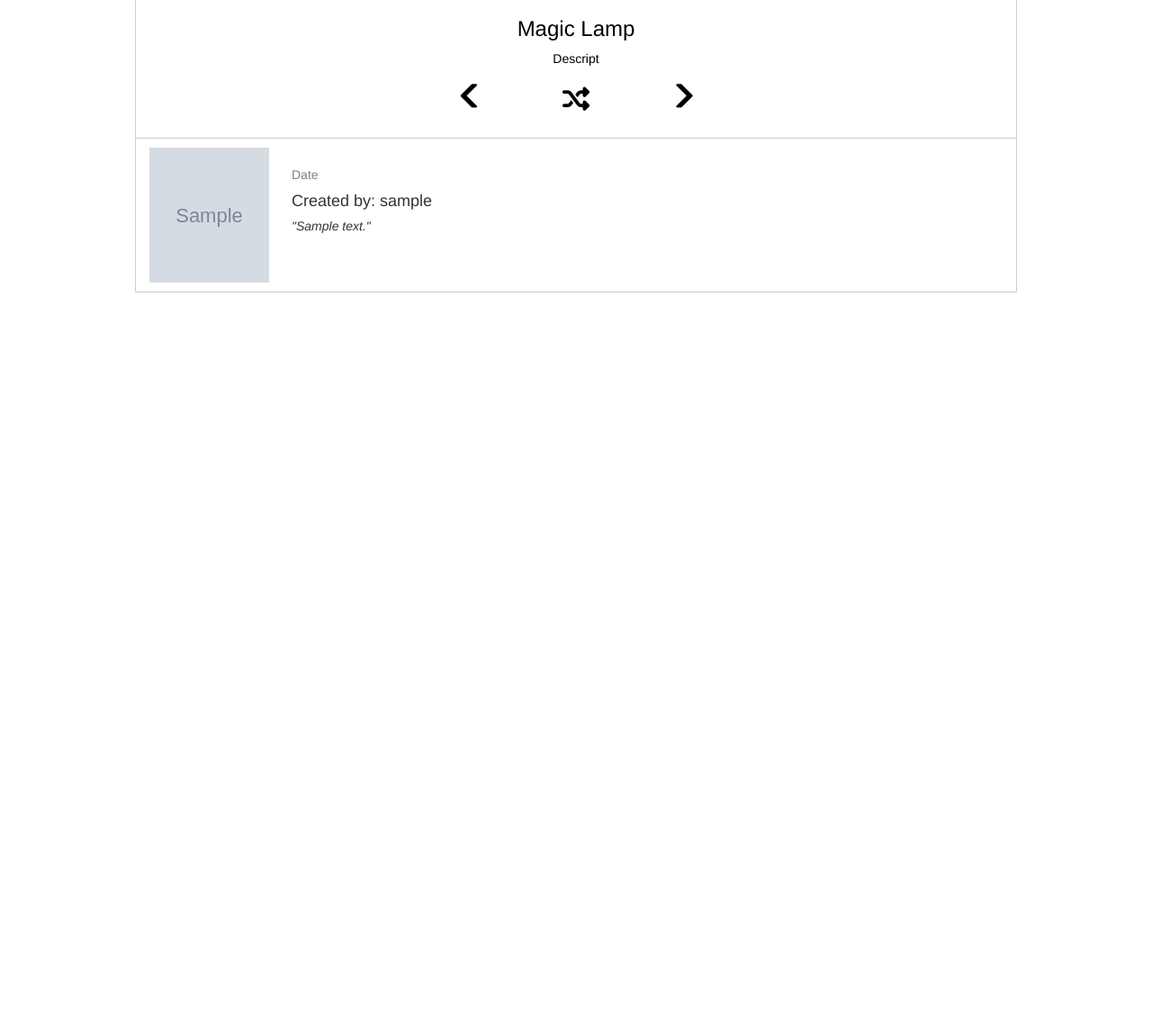
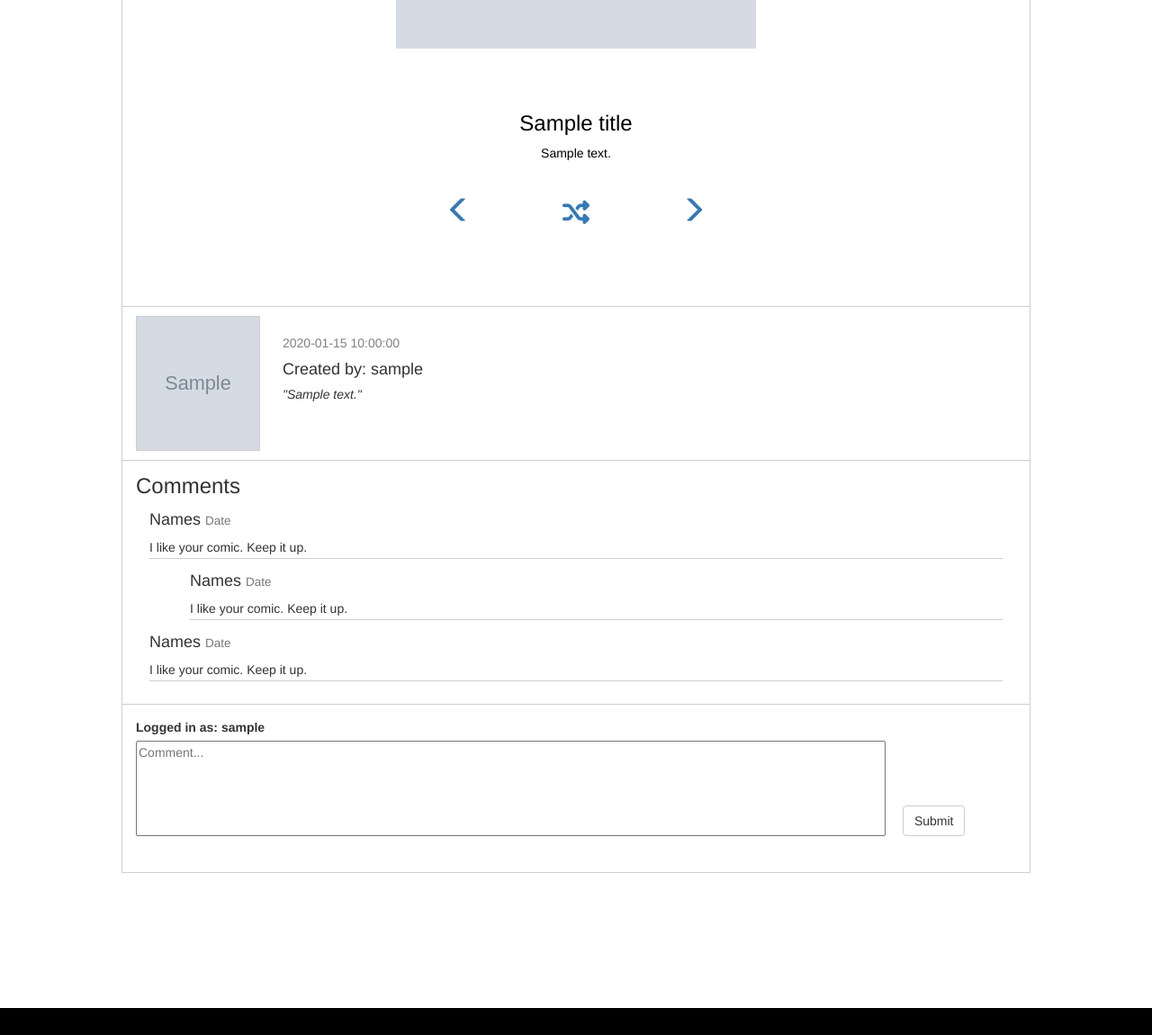
Before and after one commit to doydoydoy/linist, a PHP site: template view/profile.php in a window 1280 px wide. Shown: the part 873-2023 px from the top of the page at 90% size. Before the commit the page ends 1198 px from the top, so only its background shows below. Run offline with PHP 8.4, Linux system fonts and the light colour scheme; the visitor is signed in with stand-in values (Sample User, id 1); tables that the repository leaves empty or names only in its code hold one stand-in row (values such as "Sample post"); the template is opened without the code that fills it: most values are stand-ins (such as "Sample title", 1, 10 or a date in 2020); grey boxes marked "Sample" are stand-in pictures; some libraries are stand-ins or nearby versions; some web fonts are replaced.

Commit message:
modified routing for profiles and username, deleted fail.php, added footer and header php files

```diff
--- /dev/null
+++ b/view/footer.php
@@ -0,0 +1,3 @@
+<footer style="height: 30px; background: black; margin-top: 150px;" >
+
+</footer>
--- a/view/profile.php
+++ b/view/profile.php
@@ -24,61 +24,231 @@
 	<!-- Font Awesome CDN -->
 	<script src="https://use.fontawesome.com/4a55acc96a.js"></script>
 
+	<style type="text/css">
+		.container-fluid
+		{
+			padding: 0px;
+			background: white;
+		}
+
+		.content
+		{
+			margin: 0 150px;
+		}
+
+		.content > .row
+		{
+			position: relative;
+		}
+
+		main .content #profileImgBorder
+		{
+			position: absolute;
+			top: 50%;
+			left: 50%;
+			transform: translate(-50%,-65%);
+			padding: 5px;
+			border-radius: 4px;
+			border: 1px solid #eeefff;
+			border-radius: 4px;
+			background-color: white;
+		}
+
+		main .content #profileImg
+		{
+			background: url(<?= $profile['profile_img_link'] ?>) center/cover no-repeat;
+			height: 150px;
+			width: 150px;
+			border-radius: 4px;
+		}
+
+		.content > .row:nth-of-type(2) > div:first-child
+		{
+			margin-top: 60px;
+		}
+
+		.content > .row:nth-of-type(2) > div:first-child h1
+		{
+			font-weight: bold;
+			color: #4f4f4f;
+		}
+
+		.content li
+		{
+			list-style: none;
+		}
+
+		.content li ul
+		{
+			display: inline-block;
+			margin: 0 5px;
+			background-color: #8f8f8f;
+			color: #cecece;
+			font-weight: bold;
+			border-radius: 4px;
+			padding: 3px 6px;
+		}
+
+		.content #comic-div
+		{
+			border: 1px solid #cecece;
+			margin-top: 25px;
+			padding: 50px 0;
+		}
+
+		.content #comic-div > div:first-child
+		{
+			padding: 15px 30px;
+		}
+
+		.content #comic-div > div:first-child > img
+		{
+			height: auto;
+			max-width: 100%;
+			margin-bottom: 50px;
+		}
+
+		.content #comic-div > div:first-child > *
+		{
+			color: black;
+		}
+
+		.content #comic-div > div:first-child > form
+		{
+			margin-top: 20px;
+			font-size: 30px;
+			padding: 15px 0;
+		}
+
+		.content #comic-div > div:first-child > form > *
+		{
+			padding: 0 40px;
+			font-weight: bold;
+		}
+
+		.content #author-div
+		{
+			border: 1px solid #cecece;
+			border-top: 0;
+			padding: 10px 0;
+			overflow: hidden;
+		}
+
+		.content #author-div #profileImg2
+		{
+			background: url(<?= $profile['profile_img_link'] ?>) center/cover no-repeat;
+			height: 150px;
+			border: 1px solid #cecece;
+		}
+
+		.content #author-div .col-lg-9
+		{
+			padding: 20px 10px;
+		}
+
+		.content #author-div .col-lg-9 p
+		{
+			color: grey;
+		}
+
+		.content #author-div .col-lg-9 p h4
+		{
+			margin: 10px 0
+		}
+
+		.content #author-div .col-lg-9 p h4
+		{
+			margin: 5px 0 0;
+		}
+
+
+
+
+	</style>
+
 </head>
 <body>
 
-<main class="container-fluid" style="padding: 0px; background: white;">
-	<div style="background: url(http://hd-wall-papers.com/download.php?id=1520991&w=1920&h=1200&pic=/images/wallpapers/comic-hd-wallpaper/comic-hd-wallpaper-9.jpg) center/cover no-repeat; height: 50vh;;">
+<main class="container-fluid">
+	<div style="background: url(http://hd-wall-papers.com/download.php?id=1520991&w=1920&h=1200&pic=/images/wallpapers/comic-hd-wallpaper/comic-hd-wallpaper-9.jpg) center/cover no-repeat; height: 50vh;">
 
 	</div>
-	<div style="margin: 0 150px;">
-		<div class="row" style="position: relative">
-			<div style="position: absolute; top: 50%; left: 50%; transform: translate(-50%,-65%); padding: 5px; border-radius: 4px; border: 1px solid #eeefff; border-radius: 4px; background-color: white;">
-				<div style="background: url(<?= $profile['profile_img_link'] ?>) center/cover no-repeat; height: 150px; width: 150px; border-radius: 4px; ">
+	<div class="content">
+		<div class="row">
+			<div id="profileImgBorder">
+				<div id="profileImg">
 				</div>
 			</div>
 		</div>
 		<div class="row">
-			<div class='text-center' style="margin-top: 60px;">
-				<h1 style="font-weight: bold; color: #4f4f4f;"><?= $profile['series'] ?></h1>
+			<div class='text-center'>
+				<h1><?= $profile['series'] ?></h1>
 			</div>
 			<div class="text-center">
-				<li style="list-style: none">
-					<ul style="display: inline-block; list-style: none; margin: 0 5px; background-color: #8f8f8f; color: #cecece; font-weight: bold; border-radius: 4px; padding: 3px 6px;">Archives</ul>
-					<!-- <ul style="display: inline-block; list-style: none; padding: 0 10px; background-color: #8f8f8f; color: #cecece; font-weight: bold; border-radius: 4px; padding: 3px 6px;">Dashboard</ul> -->
-					<ul style="display: inline-block; list-style: none; margin: 0 5px; background-color: #8f8f8f; color: #cecece; font-weight: bold; border-radius: 4px; padding: 3px 6px;">Follow</ul>
+				<li>
+					<ul>Archives</ul>
+					<ul>Dashboard</ul>
+					<ul>Follow</ul>
 				</li>
 			</div>
 		</div>
-		<div class="row" style="border: 1px solid #cecece; margin: 20px 0;">
-			<div class="text-center" style="padding: 15px 30px">
-				<img src="http://files.explosm.net/comics/Dave/magiclamp.png" style="height: auto; max-width: 100%;">
-				<h3 style="color: black;">Magic Lamp</h3>
-				<p style="color: black;">Descript</p>
-				<div style="color: black; font-size: 30px; padding: 5px 0">
-					<span class="glyphicon glyphicon-menu-left" style="padding: 0 40px; font-weight: bold;"></span>
-					<i class="fa fa-random" aria-hidden="true" style="padding: 0 40px; font-weight: bold;"></i>
-					<span class="glyphicon glyphicon-menu-right" style="padding: 0 40px; font-weight: bold;"></span>
+		<div class="row" id="comic-div">
+			<div class="text-center">
+				<img src="<?= $img ?>">
+				<h3><?= $title ?></h3>
+				<p><?= $desc ?></p>
+				<form style="POST">
+					<!-- add conditionals here -->
+					<a><button type="submit" style="background: transparent; border: 0"><span class="glyphicon glyphicon-menu-left" title="Next Comic" name='btn_next'></span></button></a>
+					<a><button type="submit" style="background: transparent; border: 0"><i class="fa fa-random" aria-hidden="true" title="Random Comic" name='btn_rand'></i></button></a>
+					<a><button type="submit" style="background: transparent; border: 0"><span class="glyphicon glyphicon-menu-right" title="Previous Comic" name='btn_prev'></span></button></a>
+				</form>
+			</div>
+		</div>
+		<div class="row" id="author-div">
+			<div class="col-lg-2">
+				<div id="profileImg2">
 				</div>
 			</div>
-			<div style="border-top: 1px solid #cecece; padding: 10px 0; overflow: hidden;">
-				<div class="col-lg-2">
-					<div style="background: url(<?= $profile['profile_img_link'] ?>) center/cover no-repeat; height: 150px;">
-					</div>
-				</div>
-				<div class="col-lg-9" style="padding: 20px 10px">
-					<p style="color: grey">Date</p>
-					<!-- <h3 style="margin: 10px 0 5px"><?= $account['fullname'] ?></h3> -->
-					<h4 style="margin: 10px 0">Created by: <?= $account['username'] ?></h4>
-					<h5 style="margin: 5px 0 0"><em>"<?= $profile['descript'] ?>"</em></h5>
-				</div>
+			<div class="col-lg-9">
+				<p><?= $date ?></p>
+				<h4>Created by: <?= $account['username'] ?></h4>
+				<h5><em>"<?= $profile['descript'] ?>"</em></h5>
+			</div>
+		</div>
+		<div class="row" style="border: 1px solid #cecece; border-top: 0; padding: 15px;">
+			<h3 style="margin: 0">Comments</h3>
+			<div style="margin: 15px 15px 10px 15px; border-bottom: 1px solid #cecece">
+				<h4>Names <small>Date</small></h4>
+				<p style="margin-bottom: 2px">I like your comic. Keep it up.</p>
+			</div>
+			<div style="margin: 15px 15px 10px 60px; border-bottom: 1px solid #cecece">
+				<h4>Names <small>Date</small></h4>
+				<p style="margin-bottom: 2px">I like your comic. Keep it up.</p>
+			</div>
+			<div style="margin: 15px 15px 10px 15px; border-bottom: 1px solid #cecece">
+				<h4>Names <small>Date</small></h4>
+				<p style="margin-bottom: 2px">I like your comic. Keep it up.</p>
 			</div>
 		</div>
 		<div class="row">
-
+			<form method="POST" style="padding: 15px; border: 1px solid #cecece; border-top: 0">
+				<!-- <label>Enter Your Comment:</label><br> -->
+				<label>Logged in as: <?= $_SESSION['username'] ?> </label><br>
+				<textarea style="resize: none;" rows="5" cols="100" maxlength="1000" placeholder="Comment..." ></textarea>
+				<input type="submit" name="btn_submitComics" class="btn btn-default" style="margin-bottom: 25px; margin-left: 15px">
+			</form>
 		</div>
 	</div>
 </main>
 
+
+<div>
+	<?php include('view/footer.php'); ?>
+</div>
+
+<script type="text/javascript">
+</script>
+
 </body>
 </html>
```
Also changed, not shown: controller/controller.php (+49 -4 lines), index.php (+27 -2 lines), model/model.php (+12 -5 lines), view/editmodal.php (+6 -6 lines), view/fail.php (deleted, +0 -10 lines), view/header.php (added, +78 -0 lines), view/home.php (+60 -102 lines).
